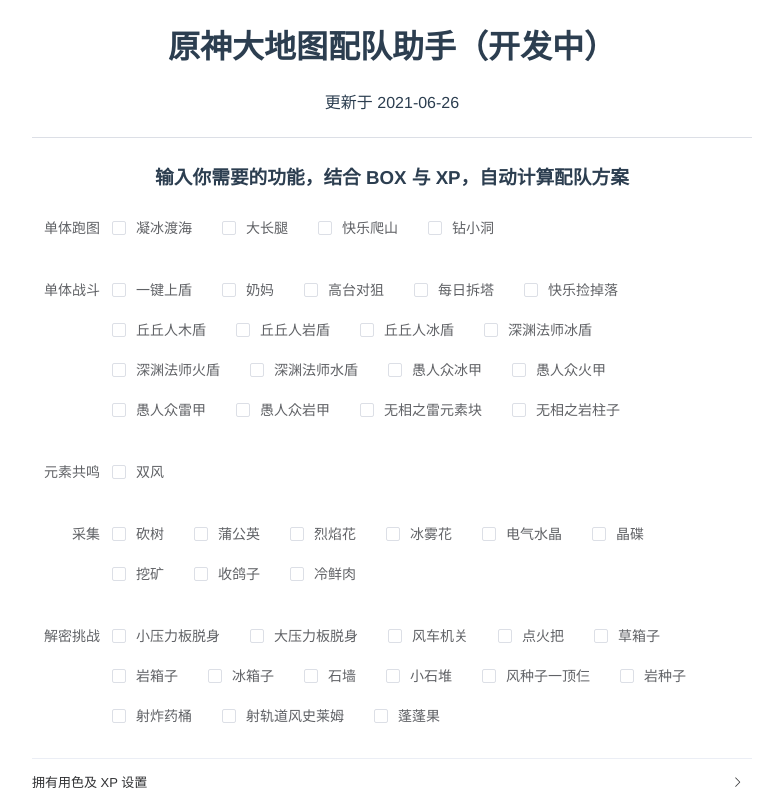
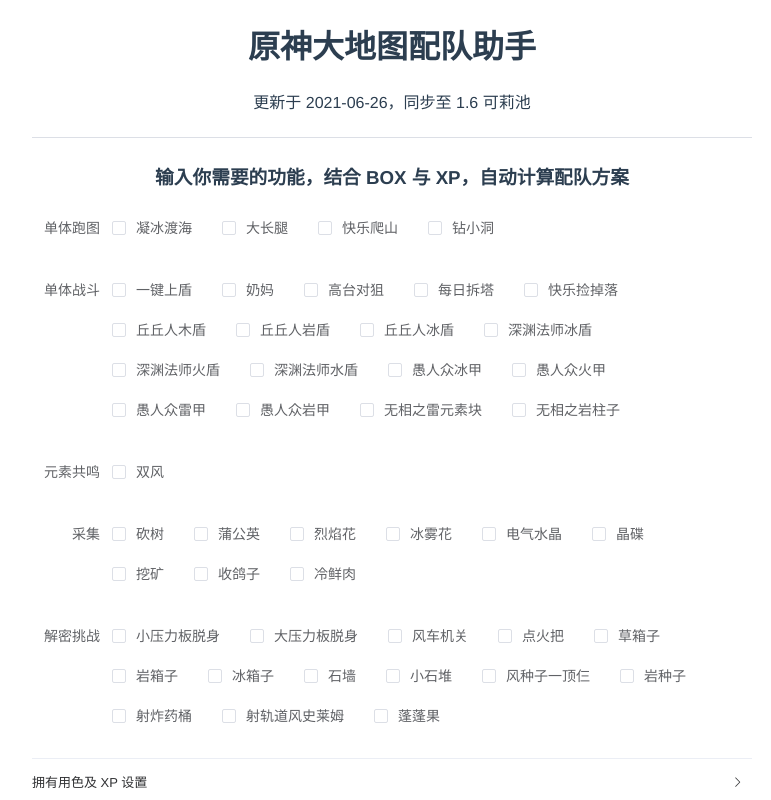
Before and after one commit to rolevax/genshin-team-helper, a Vue app: page / in a window 1280 px wide. Shown: the top 800 px of the page, without its empty margins (248-1019 px from the left). Built offline with nearby package versions, Linux system fonts and the light colour scheme.

Commit message:
update header

```diff
--- a/src/App.vue
+++ b/src/App.vue
@@ -1,7 +1,7 @@
 <template>
   <div :style="{ width: pageWidth, margin: '0 auto'}">
-    <h1>原神大地图配队助手（开发中）</h1>
-    更新于 2021-06-26
+    <h1>原神大地图配队助手</h1>
+    更新于 2021-06-26，同步至 1.6 可莉池
     <el-divider></el-divider>
     <h3>输入你需要的功能，结合 BOX 与 XP，自动计算配队方案</h3>
     <MainForm />
```
